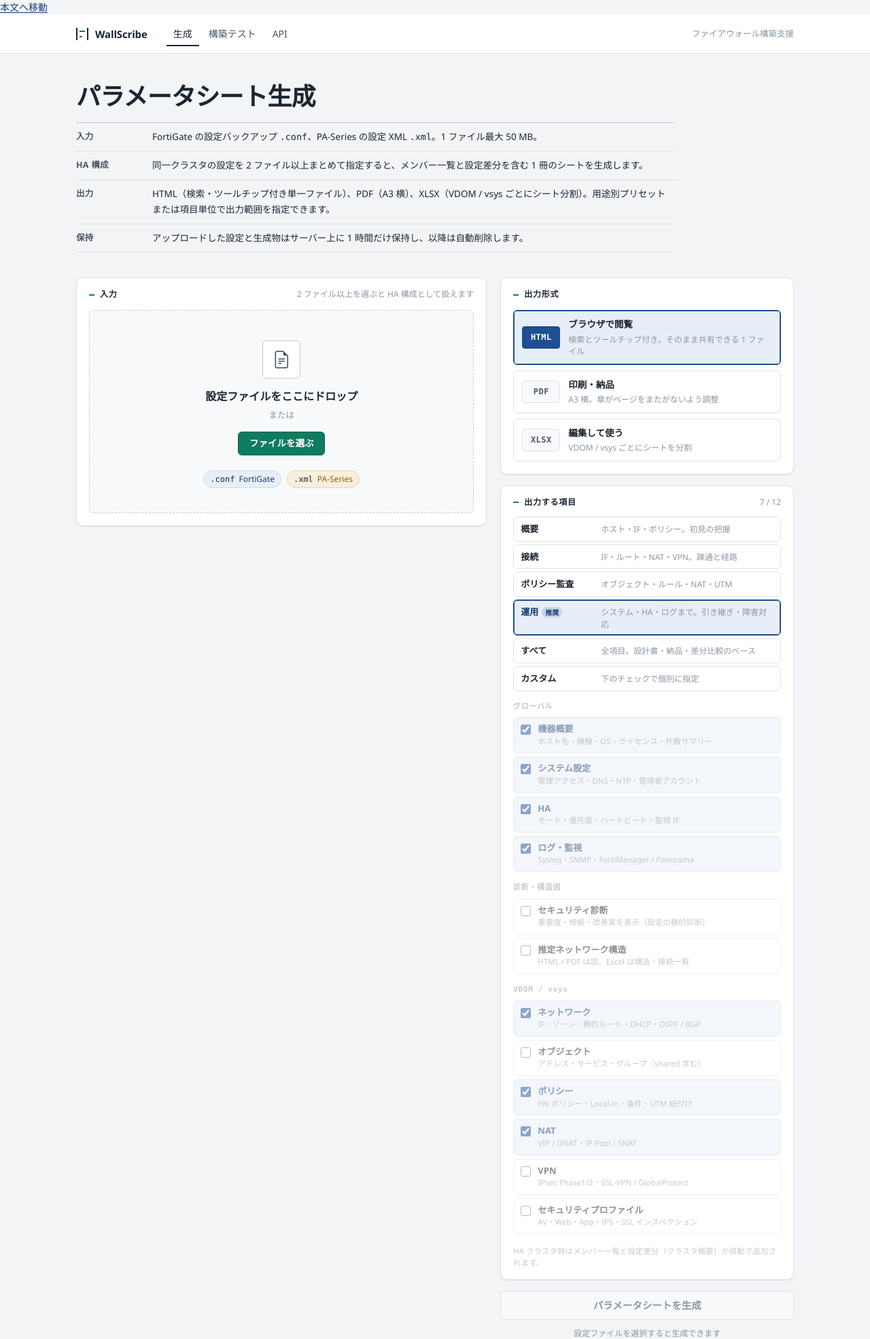
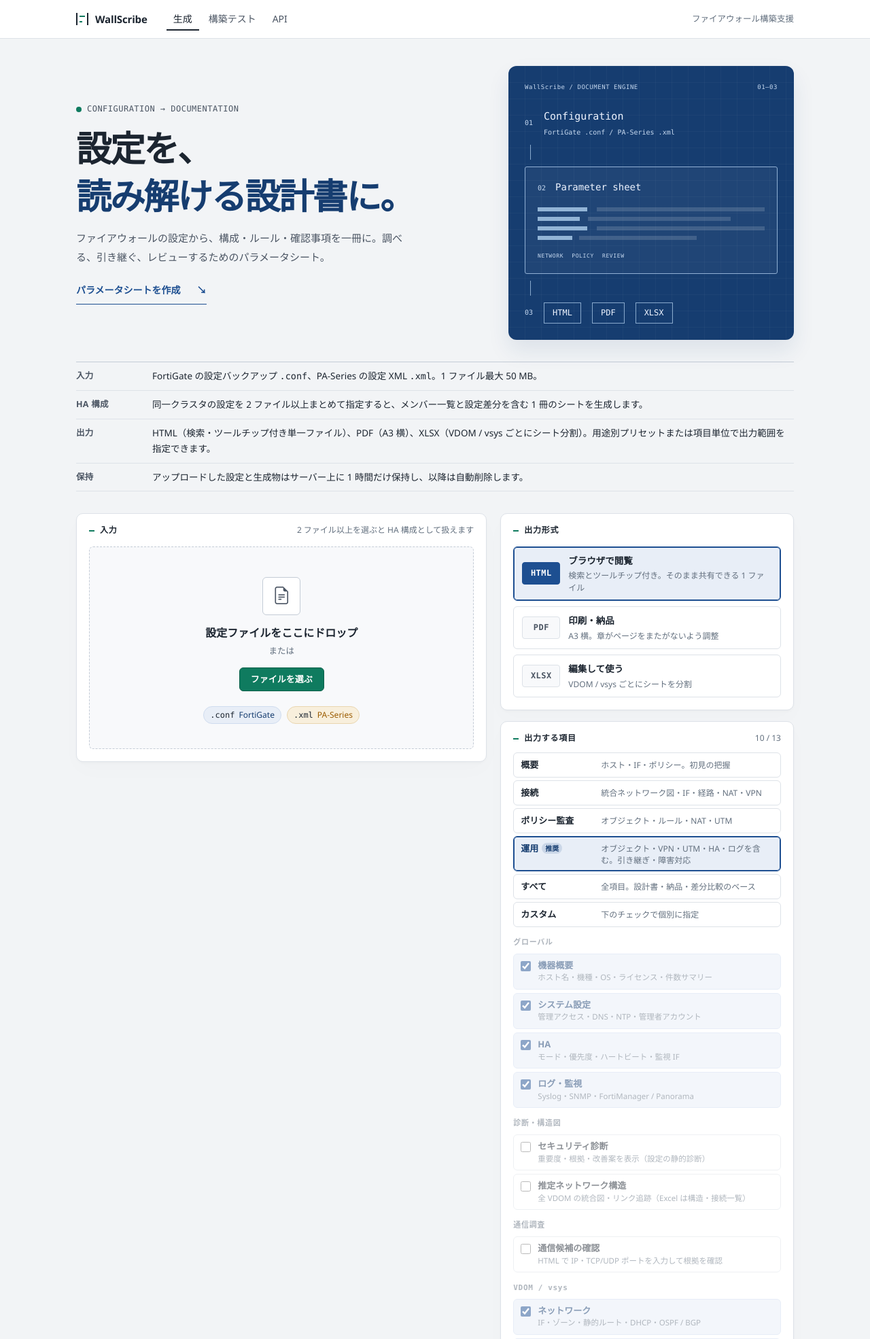
Before and after one commit to negitanu/WallScribe, a Flask app: page / in a window 1280 px wide. Shown: the top 1970 px of the page at 68% size. Run offline with Flask 2, Linux system fonts and the light colour scheme; some libraries are stand-ins or nearby versions.

Commit message:
design: unify web controls and improve report navigation

```diff
--- a/static/css/style.css
+++ b/static/css/style.css
@@ -7,43 +7,7 @@
    Bootstrap はグリッド (.container) とユーティリティのみ利用。
    ============================================================ */
 
-:root {
-    /* ink & paper */
-    --ink: #1c2530;
-    --ink-2: #4b5563;
-    --ink-3: #8b95a3;
-    --paper: #f2f4f6;
-    --sheet: #ffffff;
-    --sheet-2: #f8f9fb;
-    --rule: #dde2e8;
-    --rule-2: #c4ccd6;
 
-    /* signals */
-    --blueprint: #1d4f91;
-    --blueprint-ink: #163d70;
-    --blueprint-tint: #e8eef7;
-    --verdigris: #0f7b5f;
-    --verdigris-ink: #0b5f49;
-    --verdigris-tint: #e1f2ec;
-    --vermilion: #b3261e;
-    --vermilion-tint: #f9e6e4;
-    --ochre: #9a5b00;
-    --ochre-tint: #f8efdc;
-
-    /* type */
-    --font-sans: "Hiragino Sans", "Hiragino Kaku Gothic ProN", "Yu Gothic UI", "Noto Sans JP",
-        "Segoe UI", system-ui, sans-serif;
-    --font-mono: "SF Mono", "Cascadia Code", Menlo, Consolas, "Noto Sans Mono CJK JP",
-        ui-monospace, monospace;
-
-    /* rhythm */
-    --r-sm: 4px;
-    --r-md: 6px;
-    --r-lg: 10px;
-    --shadow-sheet: 0 1px 0 rgba(28, 37, 48, 0.04), 0 1px 2px rgba(28, 37, 48, 0.06);
-    --focus: 0 0 0 3px rgba(29, 79, 145, 0.28);
-    --ease: 160ms ease;
-}
 
 /* ---------- base ---------- */
 html {
@@ -1243,3 +1207,48 @@ a:hover {
         animation-duration: 0.01ms !important;
     }
 }
+
+/* Editorial identity: configuration becomes an engineered document. */
+.skip-link { position: fixed; top: 8px; left: 16px; z-index: 1000; padding: 12px 20px; background: var(--ink); color: white; transform: translateY(-150%); }
+.skip-link:focus { transform: none; color: white; }
+.hero-workspace { display: grid; grid-template-columns: minmax(0, 1.4fr) minmax(0, 1fr); gap: 32px 48px; align-items: center; margin-bottom: 32px; }
+.hero-workspace .hero-title { font-size: clamp(32px, 4.2vw, 52px); line-height: 1.35; letter-spacing: -.045em; }
+.hero-emphasis { color: var(--blueprint-ink); }
+.hero-workspace .hero-sub { max-width: 500px; line-height: 1.85; }
+.hero-workspace .spec-list { grid-column: 1 / -1; max-width: none; margin: 0; }
+.hero-action { display: inline-flex; gap: 24px; align-items: center; margin-top: 24px; font-size: 14px; font-weight: 700; padding-bottom: 8px; border-bottom: 1px solid var(--blueprint); }
+.hero-blueprint { padding: 24px; color: #eef4ff; border-radius: 12px; background-color: #163d70; background-image: linear-gradient(#ffffff08 1px, transparent 1px), linear-gradient(90deg, #ffffff08 1px, transparent 1px); background-size: 24px 24px; box-shadow: 0 16px 32px #163d7018; font-family: var(--font-mono); }
+.blueprint-heading { display: flex; justify-content: space-between; gap: 12px; font-size: 9px; letter-spacing: .06em; margin-bottom: 24px; color: #c6d9f0; }
+.blueprint-source, .blueprint-output { display: flex; align-items: center; gap: 16px; font-size: 12px; }
+.blueprint-source strong { display: block; font-size: 15px; font-weight: 500; }
+.blueprint-source small { display: block; color: #c6d9f0; font-size: 10px; margin-top: 4px; }
+.blueprint-index { font-size: 10px; color: #c6d9f0; }
+.blueprint-connector { margin: 10px 0 10px 8px; height: 22px; border-left: 1px solid #89aacd; }
+.blueprint-document { position: relative; padding: 18px; border: 1px solid #91b0d4; background: #ffffff0b; border-radius: 3px; }
+.blueprint-document strong { font-size: 14px; font-weight: 500; margin-left: 14px; }
+.blueprint-lines { display: grid; gap: 8px; margin: 18px 0; }
+.blueprint-lines i { height: 6px; background: linear-gradient(90deg, #92b4d6 22%, transparent 22%, transparent 26%, #ffffff26 26%); }
+.blueprint-lines i:nth-child(2) { width: 85%; }
+.blueprint-lines i:nth-child(4) { width: 70%; }
+.blueprint-tags { display: flex; gap: 12px; font-size: 8px; letter-spacing: .08em; color: #c6d9f0; }
+.blueprint-output span:not(.blueprint-index) { border: 1px solid #89aacd; padding: 5px 12px; }
+.panel { box-shadow: 0 2px 4px #1c253006, 0 12px 32px #1c253004; }
+.bench-main, .bench-side { min-width: 0; }
+.preferences-bar { display: flex; flex-wrap: wrap; align-items: center; gap: 8px; margin: 20px 0 12px; color: var(--ink-2); }
+.preferences-bar p { flex: 1 1 220px; margin: 0; font-size: 12px; }
+button, input, select, textarea { font: inherit; }
+@media (prefers-reduced-motion: no-preference) {
+    .hero-blueprint { animation: sheet-arrive 500ms ease-out both; }
+    @keyframes sheet-arrive { from { opacity: 0; transform: translateY(8px); } to { opacity: 1; transform: translateY(0); } }
+}
+@media (prefers-reduced-motion: reduce) { *, *::before, *::after { animation: none !important; transition: none !important; scroll-behavior: auto !important; } }
+@media (max-width: 767px) {
+    .hero-workspace { grid-template-columns: minmax(0, 1fr); gap: 24px; }
+    .hero-blueprint { padding: 20px; }
+    .hero-workspace .hero-title { font-size: clamp(30px, 7vw, 42px); }
+    .topbar-meta { display: none; }
+    .panel-head { flex-wrap: wrap; }
+    .footbar-inner { height: auto; min-height: 48px; flex-wrap: wrap; padding-top: 12px; padding-bottom: 12px; }
+}
+
+.btn-md { padding: 10px 16px; font-size: 13px; }
--- a/static/js/main.js
+++ b/static/js/main.js
@@ -67,15 +67,12 @@ document.addEventListener('DOMContentLoaded', function() {
     }
 
     // プリセット定義（用途別。旧 normal/detailed は互換エイリアス）
-    const ALL_SECTIONS = [
-        'device_info', 'system_settings', 'ha', 'logging',
-        'network', 'objects', 'policies', 'nat', 'vpn', 'security_profiles'
-    ];
+    const ALL_SECTIONS = Array.from(document.querySelectorAll('input[name="sections"]'), c => c.value);
     const presets = {
         overview: ['device_info', 'network', 'policies'],
-        connectivity: ['device_info', 'network', 'nat', 'vpn'],
+        connectivity: ['device_info', 'topology', 'network', 'nat', 'vpn'],
         policy: ['device_info', 'objects', 'policies', 'nat', 'security_profiles'],
-        ops: ['device_info', 'system_settings', 'network', 'policies', 'nat', 'ha', 'logging'],
+        ops: ['device_info', 'system_settings', 'network', 'objects', 'policies', 'nat', 'vpn', 'security_profiles', 'ha', 'logging'],
         all: ALL_SECTIONS.slice(),
         // 互換
         normal: ['device_info', 'system_settings', 'network', 'policies', 'nat'],
@@ -133,6 +130,51 @@ document.addEventListener('DOMContentLoaded', function() {
 
     // 初期状態：現在選択されているプリセットを適用
     applyPresetFromCurrentSelection();
+
+    // Remember only output preferences, never uploaded files or configuration data.
+    const preferencesKey = 'wallscribe.output-preferences.v1';
+    const preferencesStatus = document.getElementById('preferencesStatus');
+    const formatRadios = Array.from(document.querySelectorAll('input[name="output_format"]'));
+    function saveOutputPreferences() {
+        try {
+            localStorage.setItem(preferencesKey, JSON.stringify({
+                version: 1,
+                format: formatRadios.find(r => r.checked)?.value || 'html',
+                preset: Array.from(presetRadios).find(r => r.checked)?.value || 'ops',
+                sections: Array.from(sectionCheckboxes).filter(c => c.checked).map(c => c.value)
+            }));
+            preferencesStatus.textContent = '出力設定をこのブラウザに保存しました';
+        } catch (_) {
+            preferencesStatus.textContent = 'ブラウザでの設定保存を利用できません';
+        }
+    }
+    try {
+        const saved = JSON.parse(localStorage.getItem(preferencesKey));
+        if (saved?.version === 1 && Array.isArray(saved.sections)) {
+            const preset = Array.from(presetRadios).find(r => r.value === saved.preset);
+            const format = formatRadios.find(r => r.value === saved.format && !r.disabled);
+            if (preset && format) {
+                preset.checked = true;
+                format.checked = true;
+                applyPresetFromCurrentSelection();
+                if (saved.preset === 'custom') {
+                    sectionCheckboxes.forEach(c => { c.checked = saved.sections.includes(c.value); });
+                    updateSectionsHint();
+                }
+                preferencesStatus.textContent = '前回の出力設定を復元しました';
+            }
+        }
+    } catch (_) { /* Invalid or unavailable storage keeps the default choices. */ }
+    [...presetRadios, ...sectionCheckboxes, ...formatRadios].forEach(control => {
+        control.addEventListener('change', saveOutputPreferences);
+    });
+    document.getElementById('resetPreferences').addEventListener('click', () => {
+        try { localStorage.removeItem(preferencesKey); } catch (_) { /* Defaults still work. */ }
+        document.getElementById('presetOps').checked = true;
+        document.getElementById('formatHtml').checked = true;
+        applyPresetFromCurrentSelection();
+        preferencesStatus.textContent = '出力設定を初期値に戻しました';
+    });
 
     // ドラッグ＆ドロップイベント
     ['dragenter', 'dragover', 'dragleave', 'drop'].forEach(eventName => {
--- a/static/js/tooltip.js
+++ b/static/js/tooltip.js
@@ -187,14 +187,14 @@
 
         // マウスイベントを監視
         document.addEventListener('mouseenter', function(e) {
-            const target = e.target.closest('.has-tooltip');
+            const target = e.target?.closest?.('.has-tooltip');
             if (target && target.dataset.tooltip) {
                 showTooltip(target, target.dataset.tooltip);
             }
         }, true);
 
         document.addEventListener('mouseleave', function(e) {
-            const target = e.target.closest('.has-tooltip');
+            const target = e.target?.closest?.('.has-tooltip');
             if (target) {
                 hideTooltip();
             }
--- a/web/templates/index.html
+++ b/web/templates/index.html
@@ -4,8 +4,21 @@
 
 {% block content %}
 <!-- 概要: 何ができるか / 何が必要か -->
-<section class="hero">
-    <h1 class="hero-title">パラメータシート生成</h1>
+<section class="hero hero-workspace">
+    <div class="hero-intro">
+        <p class="eyebrow"><span class="eyebrow-dot" aria-hidden="true"></span><span class="mono">CONFIGURATION → DOCUMENTATION</span></p>
+        <h1 class="hero-title">設定を、<br><span class="hero-emphasis">読み解ける設計書に。</span></h1>
+        <p class="hero-sub">ファイアウォールの設定から、構成・ルール・確認事項を一冊に。調べる、引き継ぐ、レビューするためのパラメータシート。</p>
+        <a class="hero-action" href="#uploadSection">パラメータシートを作成 <span aria-hidden="true">↘</span></a>
+    </div>
+    <div class="hero-blueprint" aria-hidden="true">
+        <div class="blueprint-heading"><span>WallScribe / DOCUMENT ENGINE</span><span>01—03</span></div>
+        <div class="blueprint-source"><span class="blueprint-index">01</span><div><strong>Configuration</strong><small>FortiGate .conf / PA-Series .xml</small></div></div>
+        <div class="blueprint-connector"></div>
+        <div class="blueprint-document"><span class="blueprint-index">02</span><strong>Parameter sheet</strong><div class="blueprint-lines"><i></i><i></i><i></i><i></i></div><div class="blueprint-tags"><span>NETWORK</span><span>POLICY</span><span>REVIEW</span></div></div>
+        <div class="blueprint-connector"></div>
+        <div class="blueprint-output"><span class="blueprint-index">03</span><span>HTML</span><span>PDF</span><span>XLSX</span></div>
+    </div>
     <dl class="spec-list">
         <div class="spec-row">
             <dt>入力</dt>
@@ -46,10 +59,8 @@
                             </div>
                             <p class="drop-title">設定ファイルをここにドロップ</p>
                             <p class="drop-sub">または</p>
-                            <label class="btn-primary btn-md">
-                                ファイルを選ぶ
-                                <input type="file" id="fileInput" name="config_files[]" accept=".conf,.xml" multiple hidden>
-                            </label>
+                            <button type="button" class="btn-primary btn-md" onclick="document.getElementById('fileInput').click()">ファイルを選ぶ</button>
+                            <input type="file" id="fileInput" name="config_files[]" accept=".conf,.xml" multiple hidden>
                             <div class="drop-formats">
                                 <span class="chip chip-fortigate"><span class="mono">.conf</span> FortiGate</span>
                                 <span class="chip chip-paloalto"><span class="mono">.xml</span> PA-Series</span>
@@ -60,7 +71,7 @@
                             <div class="files-head">
                                 <span class="files-title">選択したファイル <span class="files-count mono" id="filesCount"></span></span>
                                 <div class="files-actions">
-                                    <label for="fileInput" class="btn-ghost btn-sm">追加</label>
+                                    <button type="button" class="btn-ghost btn-sm" onclick="document.getElementById('fileInput').click()">追加</button>
                                     <button type="button" class="btn-ghost btn-sm is-danger" id="clearFiles">すべて外す</button>
                                 </div>
                             </div>
@@ -134,7 +145,7 @@
                         <input type="radio" class="seg-input" name="output_preset" id="presetConnectivity" value="connectivity">
                         <label class="preset-row" for="presetConnectivity">
                             <span class="preset-name">接続</span>
-                            <span class="preset-desc">IF・ルート・NAT・VPN。疎通と経路</span>
+                            <span class="preset-desc">統合ネットワーク図・IF・経路・NAT・VPN</span>
                         </label>
                         <input type="radio" class="seg-input" name="output_preset" id="presetPolicy" value="policy">
                         <label class="preset-row" for="presetPolicy">
@@ -144,7 +155,7 @@
                         <input type="radio" class="seg-input" name="output_preset" id="presetOps" value="ops" checked>
                         <label class="preset-row" for="presetOps">
                             <span class="preset-name">運用<small>推奨</small></span>
-                            <span class="preset-desc">システム・HA・ログまで。引き継ぎ・障害対応</span>
+                            <span class="preset-desc">オブジェクト・VPN・UTM・HA・ログを含む。引き継ぎ・障害対応</span>
                         </label>
                         <input type="radio" class="seg-input" name="output_preset" id="presetAll" value="all">
                         <label class="preset-row" for="presetAll">
@@ -201,10 +212,11 @@
                             <label class="check-item">
                                 <input type="checkbox" name="sections" value="topology" id="secTopology" checked>
                                 <span class="check-body"><span class="check-name">推定ネットワーク構造</span>
-                                <span class="check-desc">HTML / PDF は図、Excel は構造・接続一覧</span></span>
+                                <span class="check-desc">全 VDOM の統合図・リンク追跡（Excel は構造・接続一覧）</span></span>
                             </label>
                         </div>
 
+<div class="sections-group"><div class="sections-group-label">通信調査</div><label class="check-item"><input type="checkbox" name="sections" value="flow_analysis" checked><span class="check-body"><span class="check-name">通信候補の確認</span><span class="check-desc">HTML で IP・TCP/UDP ポートを入力して根拠を確認</span></span></label></div>
                         <div class="sections-group">
                             <div class="sections-group-label">VDOM / vsys</div>
                             <label class="check-item">
@@ -254,6 +266,10 @@
                     </div>
                 </div>
 
+                <div class="preferences-bar">
+                    <p id="preferencesStatus" role="status">出力設定をこのブラウザに記憶します（設定ファイルはブラウザに保存しません）</p>
+                    <button type="button" class="btn-ghost btn-sm" id="resetPreferences">設定をリセット</button>
+                </div>
                 <button type="submit" class="btn-primary btn-lg btn-block submit-btn" id="submitBtn" disabled>
                     <span class="btn-text">パラメータシートを生成</span>
                     <span class="btn-loading" style="display: none;">生成中…</span>
```
Also changed, not shown: docs/DESIGN_QUALITY.md (added, +39 -0 lines), docs/DESIGN_SYSTEM.md (added, +11 -0 lines), static/js/search.js (+98 -135 lines).
